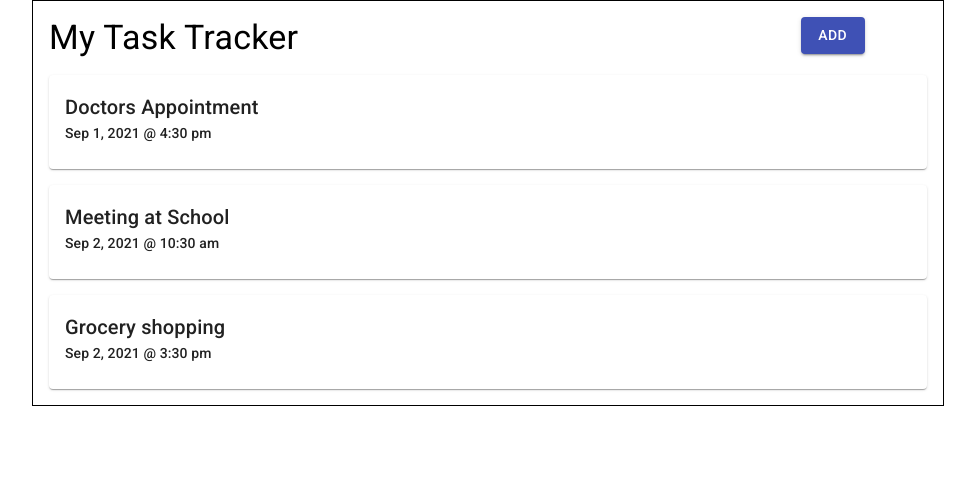
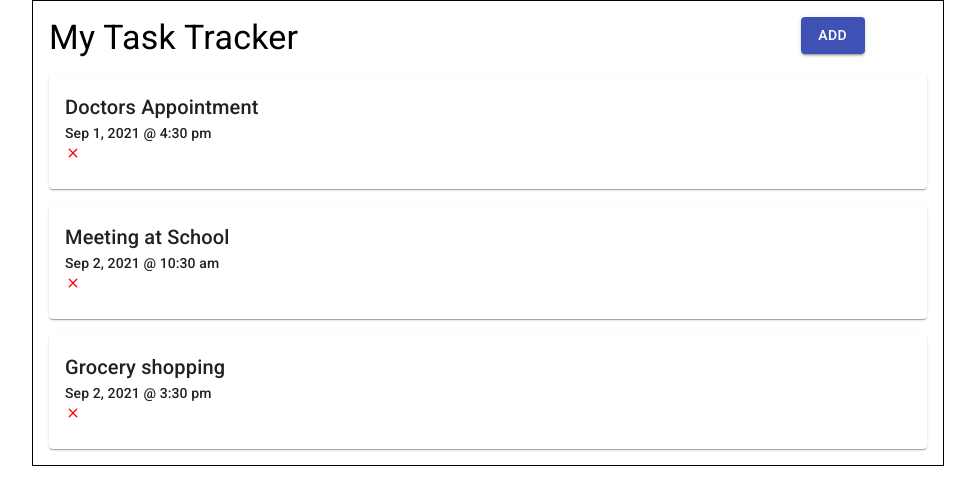
Before and after one commit to ahdeshmukh/traversy_media_react_crash_course, a React (Create React App) app: page / in a window 1280 px wide. Shown: the top 504 px of the page, without its empty margins (152-1127 px from the left). Built offline with nearby package versions, Linux system fonts and the light colour scheme.

Commit message:
adding a close icon to Tasks

```diff
--- a/package.json
+++ b/package.json
@@ -4,6 +4,7 @@
   "private": true,
   "dependencies": {
     "@material-ui/core": "^4.12.0",
+    "@material-ui/icons": "^4.11.2",
     "@testing-library/jest-dom": "^5.11.4",
     "@testing-library/react": "^11.1.0",
     "@testing-library/user-event": "^12.1.10",
--- a/src/components/Task.js
+++ b/src/components/Task.js
@@ -1,4 +1,5 @@
 import { Box, Typography } from '@material-ui/core'
+import ClearRoundedIcon from '@material-ui/icons/ClearRounded';
 
 const Task = ({task}) => {
     return (
@@ -12,8 +13,8 @@ const Task = ({task}) => {
                 <Typography variant="subtitle2">
                     {task.date} @ {task.time}
                 </Typography>
-
             </Box>
+            <ClearRoundedIcon style={{fontSize: "medium", color: "red"}}></ClearRoundedIcon>
         </>
     )
 }
```
Also changed, not shown: 1 other file (tests, documents, lock files or other folders).
